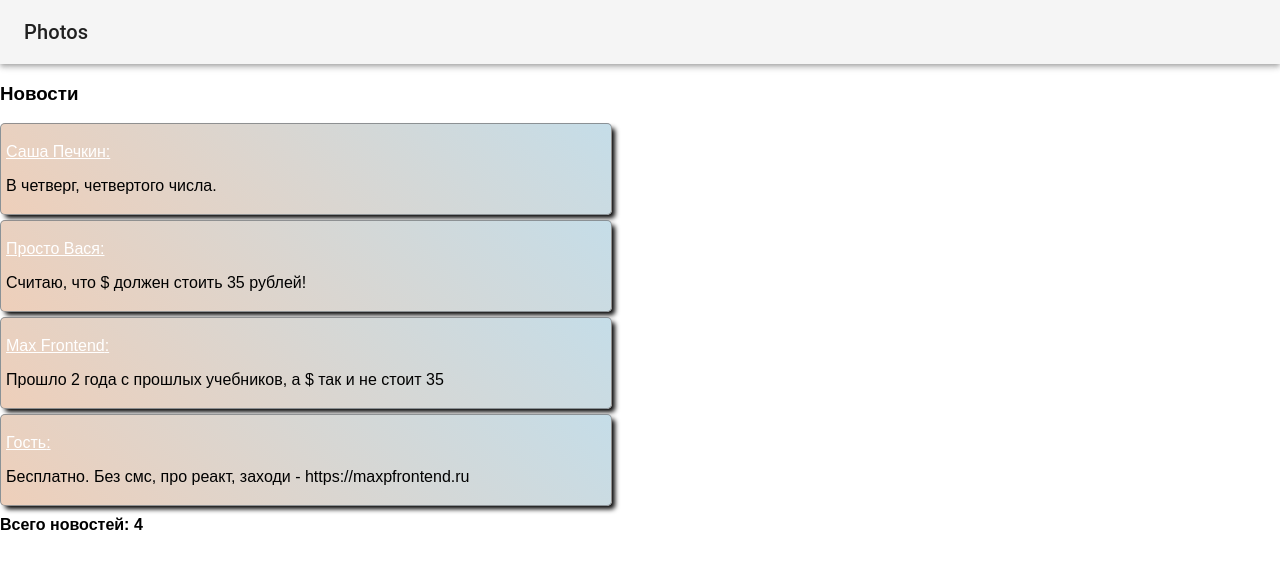
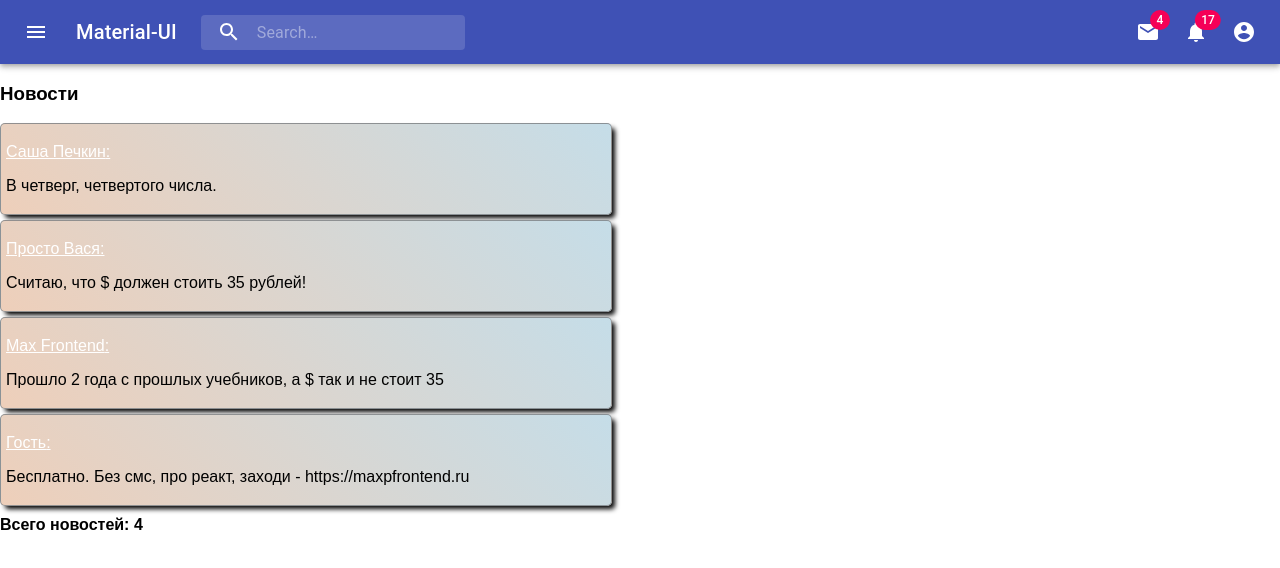
Before and after one commit to tolaysha/reactprj2, a React (Create React App) app: page / in a window 1280 px wide. Shown: the top 568 px of the page. Built offline with nearby package versions, Linux system fonts and the light colour scheme.

Commit message:
navbar upd

```diff
--- a/package.json
+++ b/package.json
@@ -4,7 +4,7 @@
   "private": true,
   "dependencies": {
     "@material-ui/core": "^4.2.0",
-    "material-ui-icons": "^1.0.0-beta.36",
+    "@material-ui/icons": "^4.2.1",
     "react": "^16.8.6",
     "react-dom": "^16.8.6",
     "react-scripts": "3.0.1"
--- a/src/App.js
+++ b/src/App.js
@@ -1,41 +1,14 @@
 import React, { Component, Fragment } from 'react';
 import './App.css';
-import News from './News.js';
-import SimpleAppBar from './Navbar.js';
-
-
-const myNews = [
-	{
-		id: 1, // добавили id
-		author: 'Саша Печкин',
-		text: 'В четверг, четвертого числа.'
-	},
-	{
-		id: 2,
-		author: 'Просто Вася',
-		text: 'Считаю, что $ должен стоить 35 рублей!'
-	},
-	{
-		id: 3,
-		author: 'Max Frontend',
-		text: 'Прошло 2 года с прошлых учебников, а $ так и не стоит 35'
-	},
-	{
-		id: 4,
-		author: 'Гость',
-		text: 'Бесплатно. Без смс, про реакт, заходи - https://maxpfrontend.ru'
-	}
-];
-
-
+import News from './newsList.js';
+import PrimarySearchAppBar from './Navbar.js';
 const App = () => {
 	return (
 		<React.Fragment>
-			{SimpleAppBar()}
+			<PrimarySearchAppBar />
 			<h3>Новости</h3>
 			<News />
 		</React.Fragment>
 	)
 }
-
 export default App;
--- a/src/Navbar.js
+++ b/src/Navbar.js
@@ -1,28 +1,230 @@
-
 import React from 'react';
-import { makeStyles } from '@material-ui/core/styles';
+import { fade, makeStyles } from '@material-ui/core/styles';
 import AppBar from '@material-ui/core/AppBar';
 import Toolbar from '@material-ui/core/Toolbar';
+import IconButton from '@material-ui/core/IconButton';
 import Typography from '@material-ui/core/Typography';
+import InputBase from '@material-ui/core/InputBase';
+import Badge from '@material-ui/core/Badge';
+import MenuItem from '@material-ui/core/MenuItem';
+import Menu from '@material-ui/core/Menu';
+import MenuIcon from '@material-ui/icons/Menu';
+import SearchIcon from '@material-ui/icons/Search';
+import AccountCircle from '@material-ui/icons/AccountCircle';
+import MailIcon from '@material-ui/icons/Mail';
+import NotificationsIcon from '@material-ui/icons/Notifications';
+import MoreIcon from '@material-ui/icons/MoreVert';
 
-const useStyles = makeStyles({
-  root: {
+const useStyles = makeStyles(theme => ({
+	grow: {
 		flexGrow: 1,
 	},
-});
+	menuButton: {
+		marginRight: theme.spacing(2),
+	},
+	title: {
+		display: 'none',
+		[theme.breakpoints.up('sm')]: {
+			display: 'block',
+		},
+	},
+	search: {
+		position: 'relative',
+		borderRadius: theme.shape.borderRadius,
+		backgroundColor: fade(theme.palette.common.white, 0.15),
+		'&:hover': {
+			backgroundColor: fade(theme.palette.common.white, 0.25),
+		},
+		marginRight: theme.spacing(2),
+		marginLeft: 0,
+		width: '100%',
+		[theme.breakpoints.up('sm')]: {
+			marginLeft: theme.spacing(3),
+			width: 'auto',
+		},
+	},
+	searchIcon: {
+		width: theme.spacing(7),
+		height: '100%',
+		position: 'absolute',
+		pointerEvents: 'none',
+		display: 'flex',
+		alignItems: 'center',
+		justifyContent: 'center',
+	},
+	inputRoot: {
+		color: 'inherit',
+	},
+	inputInput: {
+		padding: theme.spacing(1, 1, 1, 7),
+		transition: theme.transitions.create('width'),
+		width: '100%',
+		[theme.breakpoints.up('md')]: {
+			width: 200,
+		},
+	},
+	sectionDesktop: {
+		display: 'none',
+		[theme.breakpoints.up('md')]: {
+			display: 'flex',
+		},
+	},
+	sectionMobile: {
+		display: 'flex',
+		[theme.breakpoints.up('md')]: {
+			display: 'none',
+		},
+	},
+}));
 
-export default function SimpleAppBar() {
+export default function PrimarySearchAppBar() {
 	const classes = useStyles();
+	const [anchorEl, setAnchorEl] = React.useState(null);
+	const [mobileMoreAnchorEl, setMobileMoreAnchorEl] = React.useState(null);
+
+	const isMenuOpen = Boolean(anchorEl);
+	const isMobileMenuOpen = Boolean(mobileMoreAnchorEl);
+
+	function handleProfileMenuOpen(event) {
+		setAnchorEl(event.currentTarget);
+	}
+
+	function handleMobileMenuClose() {
+		setMobileMoreAnchorEl(null);
+	}
+
+	function handleMenuClose() {
+		setAnchorEl(null);
+		handleMobileMenuClose();
+	}
+
+	function handleMobileMenuOpen(event) {
+		setMobileMoreAnchorEl(event.currentTarget);
+	}
+
+	const menuId = 'primary-search-account-menu';
+	const renderMenu = (
+		<Menu
+			anchorEl={anchorEl}
+			anchorOrigin={{ vertical: 'top', horizontal: 'right' }}
+			id={menuId}
+			keepMounted
+			transformOrigin={{ vertical: 'top', horizontal: 'right' }}
+			open={isMenuOpen}
+			onClose={handleMenuClose}
+		>
+			<MenuItem onClick={handleMenuClose}>Profile</MenuItem>
+			<MenuItem onClick={handleMenuClose}>My account</MenuItem>
+		</Menu>
+	);
+
+	const mobileMenuId = 'primary-search-account-menu-mobile';
+	const renderMobileMenu = (
+		<Menu
+			anchorEl={mobileMoreAnchorEl}
+			anchorOrigin={{ vertical: 'top', horizontal: 'right' }}
+			id={mobileMenuId}
+			keepMounted
+			transformOrigin={{ vertical: 'top', horizontal: 'right' }}
+			open={isMobileMenuOpen}
+			onClose={handleMobileMenuClose}
+		>
+			<MenuItem>
+				<IconButton aria-label="Show 4 new mails" color="inherit">
+					<Badge badgeContent={4} color="secondary">
+						<MailIcon />
+					</Badge>
+				</IconButton>
+				<p>Messages</p>
+			</MenuItem>
+			<MenuItem>
+				<IconButton aria-label="Show 11 new notifications" color="inherit">
+					<Badge badgeContent={11} color="secondary">
+						<NotificationsIcon />
+					</Badge>
+				</IconButton>
+				<p>Notifications</p>
+			</MenuItem>
+			<MenuItem onClick={handleProfileMenuOpen}>
+				<IconButton
+					aria-label="Account of current user"
+					aria-controls="primary-search-account-menu"
+					aria-haspopup="true"
+					color="inherit"
+				>
+					<AccountCircle />
+				</IconButton>
+				<p>Profile</p>
+			</MenuItem>
+		</Menu>
+	);
 
 	return (
-    <div className={classes.root}>
-      <AppBar position="static" color="default">
+		<div className={classes.grow}>
+			<AppBar position="static">
 				<Toolbar>
-          <Typography variant="h6" color="inherit">
-            Photos
+					<IconButton
+						edge="start"
+						className={classes.menuButton}
+						color="inherit"
+						aria-label="Open drawer"
+					>
+						<MenuIcon />
+					</IconButton>
+					<Typography className={classes.title} variant="h6" noWrap>
+						Material-UI
           </Typography>
+					<div className={classes.search}>
+						<div className={classes.searchIcon}>
+							<SearchIcon />
+						</div>
+						<InputBase
+							placeholder="Search…"
+							classes={{
+								root: classes.inputRoot,
+								input: classes.inputInput,
+							}}
+							inputProps={{ 'aria-label': 'Search' }}
+						/>
+					</div>
+					<div className={classes.grow} />
+					<div className={classes.sectionDesktop}>
+						<IconButton aria-label="Show 4 new mails" color="inherit">
+							<Badge badgeContent={4} color="secondary">
+								<MailIcon />
+							</Badge>
+						</IconButton>
+						<IconButton aria-label="Show 17 new notifications" color="inherit">
+							<Badge badgeContent={17} color="secondary">
+								<NotificationsIcon />
+							</Badge>
+						</IconButton>
+						<IconButton
+							edge="end"
+							aria-label="Account of current user"
+							aria-controls={menuId}
+							aria-haspopup="true"
+							onClick={handleProfileMenuOpen}
+							color="inherit"
+						>
+							<AccountCircle />
+						</IconButton>
+					</div>
+					<div className={classes.sectionMobile}>
+						<IconButton
+							aria-label="Show more"
+							aria-controls={mobileMenuId}
+							aria-haspopup="true"
+							onClick={handleMobileMenuOpen}
+							color="inherit"
+						>
+							<MoreIcon />
+						</IconButton>
+					</div>
 				</Toolbar>
 			</AppBar>
+			{renderMobileMenu}
+			{renderMenu}
 		</div>
 	);
 }
--- a/src/News.js
+++ b/src/newsList.js
@@ -68,10 +68,12 @@ class NewsList extends Component {
 		const { newsList } = this.state
 		return (
 			<div className="news">
-				{this.renderNews()}
-				{
-					newsList.length && <strong className={'news__count'}>Всего новостей: {newsList.length}</strong>
-				}
+				{newsList.length ?
+					< Fragment >
+						{newsList.map(item => <Article key={item.id} text={item.text} author={item.author} />)}
+						<strong className={'news__count'}>Всего новостей: {newsList.length}</strong>
+					</Fragment>
+				: <p>К сожалению новостей нет</p> }
 			</div>
 		);
 	}
```
Also changed, not shown: 1 other file (tests, documents, lock files or other folders). Lines whose indentation alone changed are shown as unchanged.
